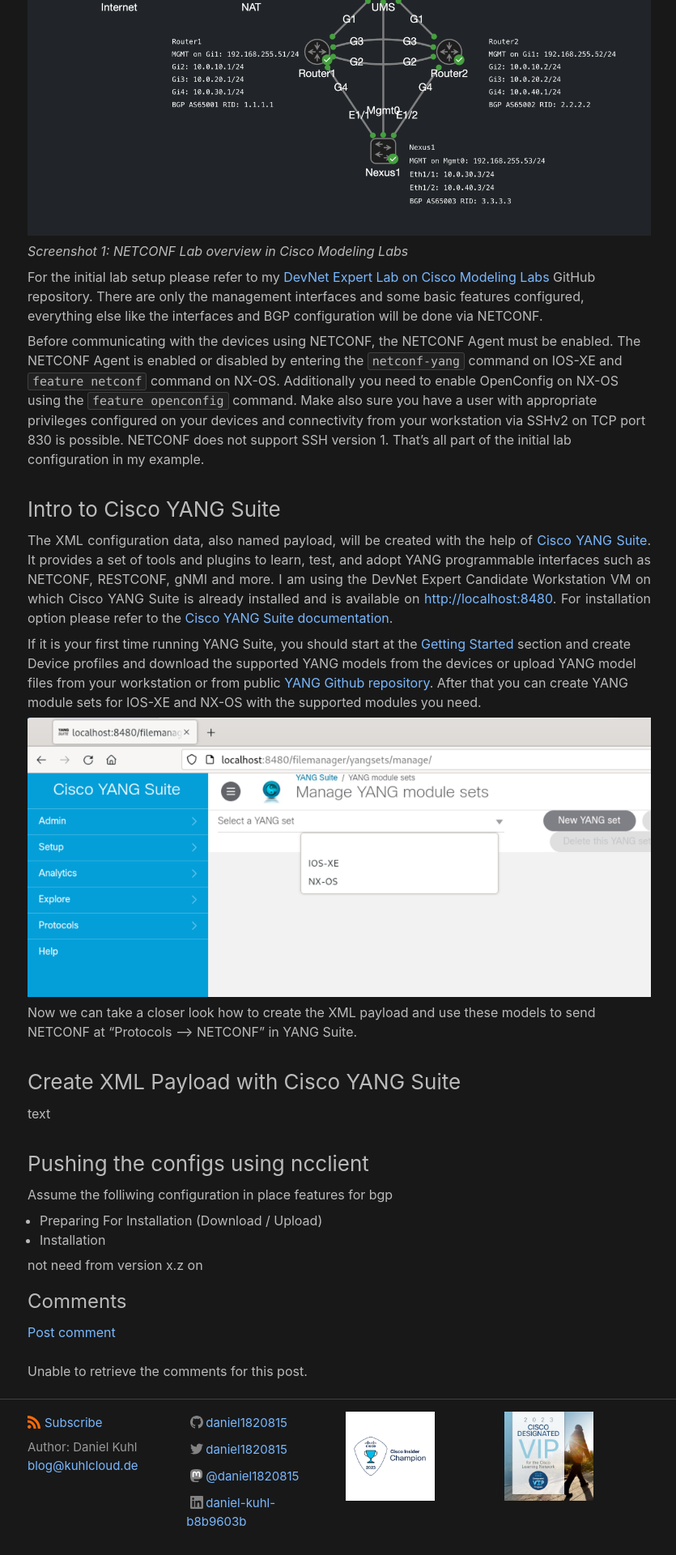
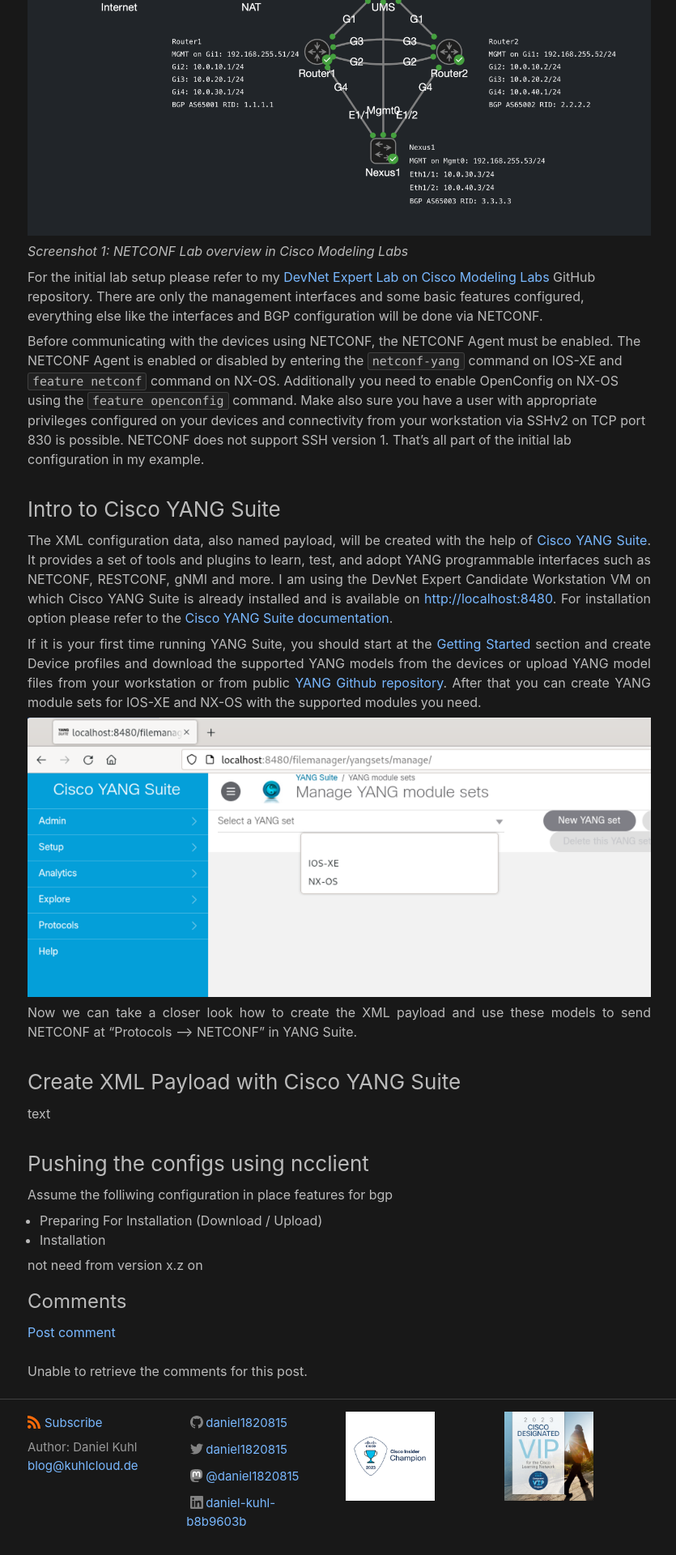
Before and after one commit to daniel1820815/daniel1820815.github.io, a Jekyll site: the page built from _posts/2024-02-20-netconf-nxos.md, in a window 1280 px wide. Shown: the part 1337-3257 px from the top of the page at 81% size, without its empty margins (221-1056 px from the left). Built offline with Jekyll 4.4.1, drawn with Linux system fonts in a browser that asks for light colours; nearby versions of some CDN libraries.

Commit message:
formatting yang suite section

```diff
--- a/_posts/2024-02-20-netconf-nxos.md
+++ b/_posts/2024-02-20-netconf-nxos.md
@@ -47,10 +47,12 @@
 {: style="text-align: justify" }
 The XML configuration data, also named payload, will be created with the help of [Cisco YANG Suite](https://developer.cisco.com/yangsuite/){:target="_blank"}. It provides a set of tools and plugins to learn, test, and adopt YANG programmable interfaces such as NETCONF, RESTCONF, gNMI and more. I am using the DevNet Expert Candidate Workstation VM on which Cisco YANG Suite is already installed and is available on <http://localhost:8480>. For installation option please refer to the [Cisco YANG Suite documentation](https://developer.cisco.com/docs/yangsuite/){:target="_blank"}.
 
+{: style="text-align: justify" }
 If it is your first time running YANG Suite, you should start at the [Getting Started](https://developer.cisco.com/docs/yangsuite/#!welcome-to-cisco-yang-suite/getting-started){:target="_blank"} section and create Device profiles and download the supported YANG models from the devices or upload YANG model files from your workstation or from public [YANG Github repository](https://github.com/YangModels/yang){:target="_blank"}. After that you can create YANG module sets for IOS-XE and NX-OS with the supported modules you need.
 
 ![YANG Module Sets](/images/netconf_yang_module_sets.png "YANG Module Sets")
 
+{: style="text-align: justify" }
 Now we can take a closer look how to create the XML payload and use these models to send NETCONF at “Protocols –> NETCONF” in YANG Suite.
 
 ### Create XML Payload with Cisco YANG Suite
```
